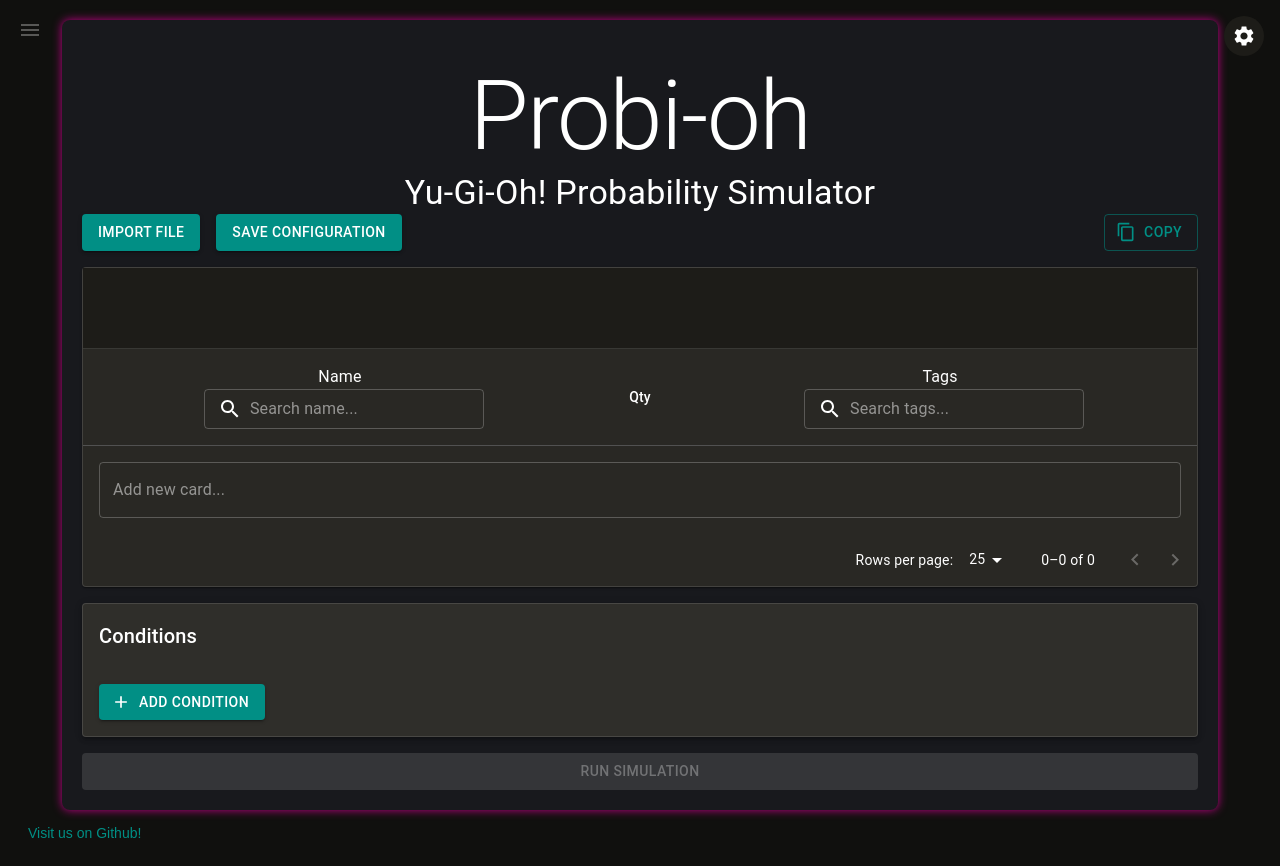
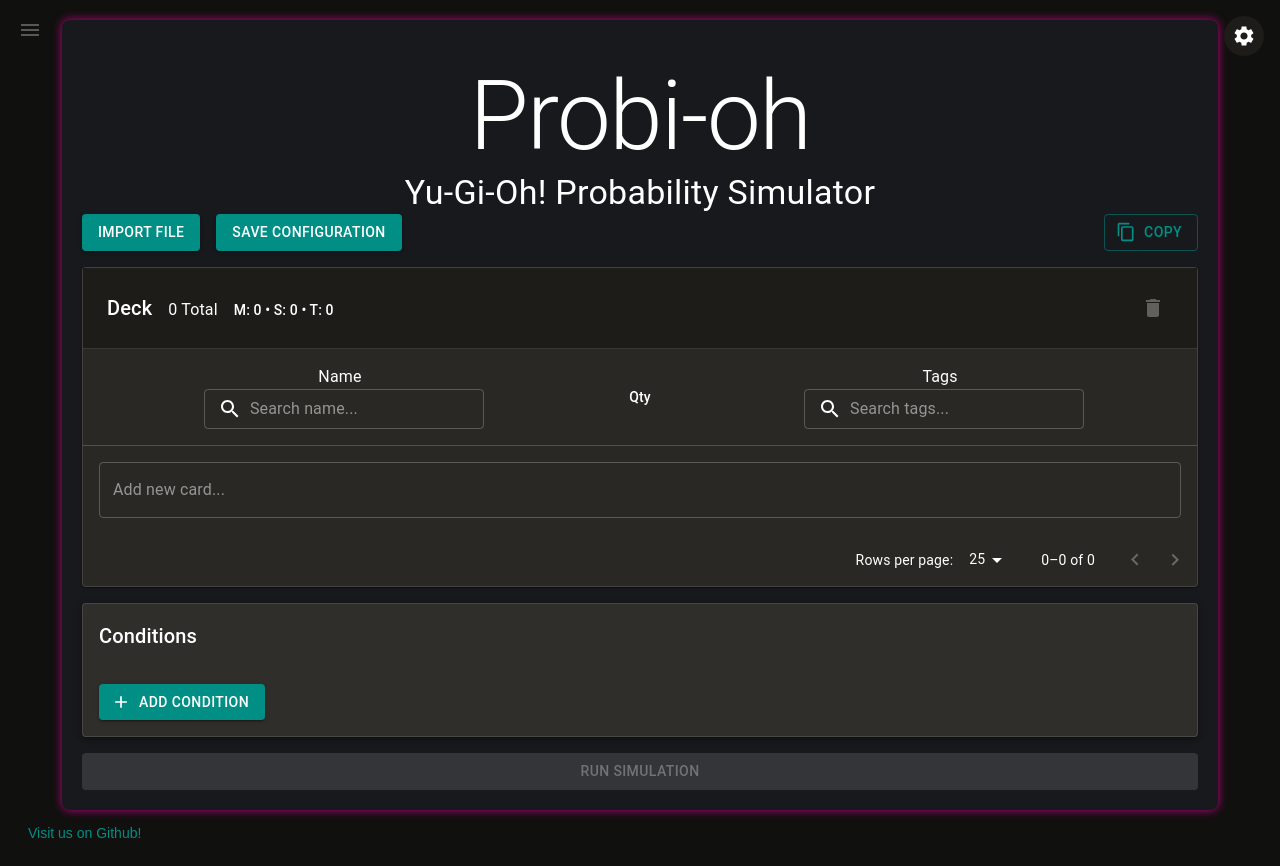
Before and after one commit to CodeFatherG/probi-oh, a React app: page / in a window 1280 px wide. Built offline with nearby package versions, Linux system fonts and the light colour scheme.

Commit message:
Fix missing toolbar

```diff
--- a/src/components/CardTable/CardTable.tsx
+++ b/src/components/CardTable/CardTable.tsx
@@ -189,7 +189,7 @@ export default function CardTable({
     return (
         <Paper sx={{ position: 'relative' }}>
             <Toolbar
-                sx={{
+                sx = {{
                     position: 'sticky',
                     top: 0,
                     zIndex: 1,
@@ -201,7 +201,20 @@ export default function CardTable({
                     borderColor: 'divider'
                 }}
             >
-                {/* ... (keep existing Toolbar content) */}
+                <Box sx={{ display: 'flex', alignItems: 'baseline', flex: '1 1 100%' }}>
+                    <Typography variant="h6" component="div" sx={{ mr: 2 }}>
+                        Deck
+                    </Typography>
+                    <Typography variant="subtitle1" component="div">
+                        {calculateCardSummary().totalCount} Total
+                    </Typography>
+                    <Typography variant="subtitle2" component="div" sx={{paddingLeft: 2}}>
+                        M: {calculateCardSummary().monsterCount} • S: {calculateCardSummary().spellCount} • T: {calculateCardSummary().trapCount}
+                    </Typography>
+                </Box>
+                <IconButton onClick={handleDelete} disabled={cards.size === 0}>
+                    <Delete />
+                </IconButton>
             </Toolbar>
             <TableContainer>
                 <DragDropContext onDragEnd={handleDragEnd}>
```
